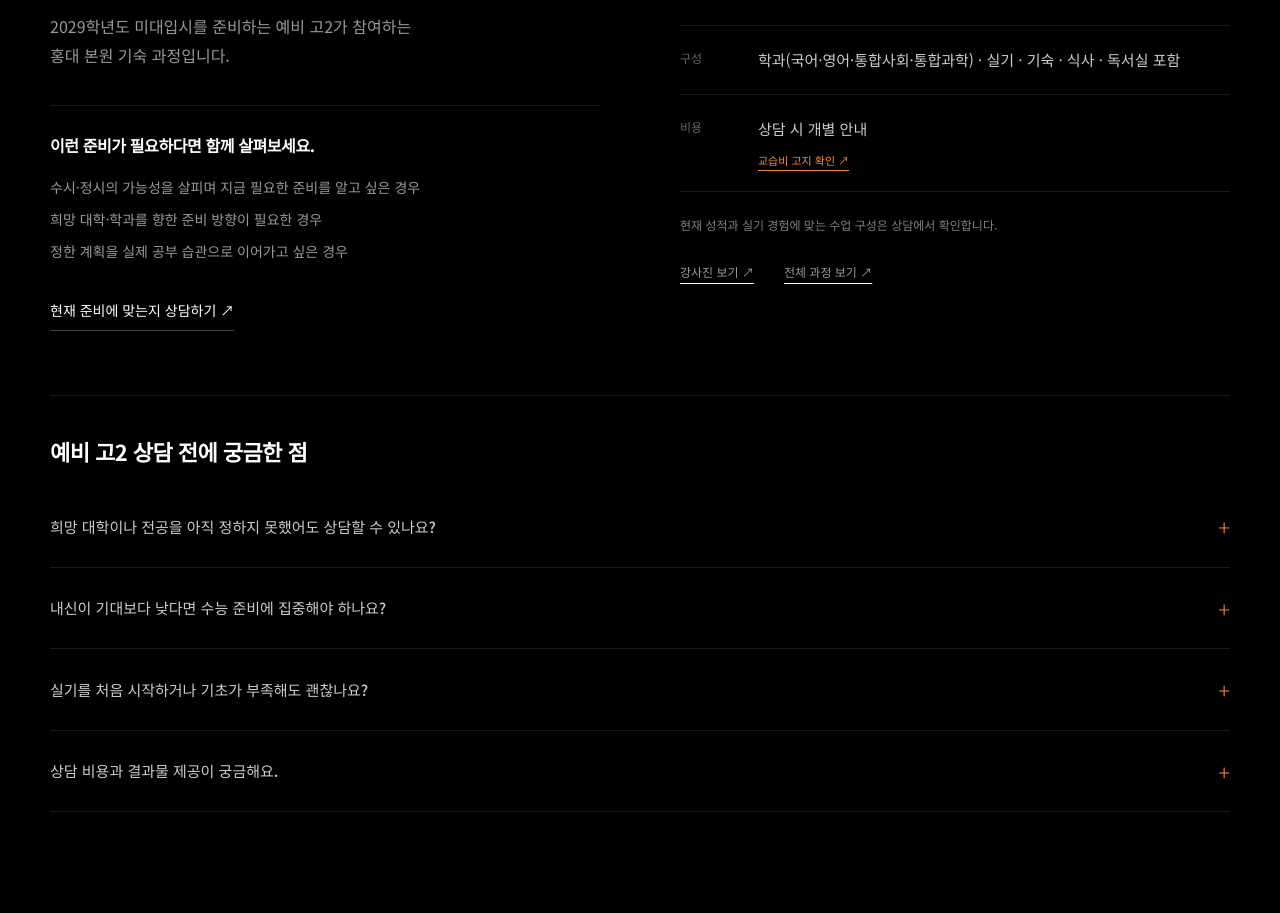
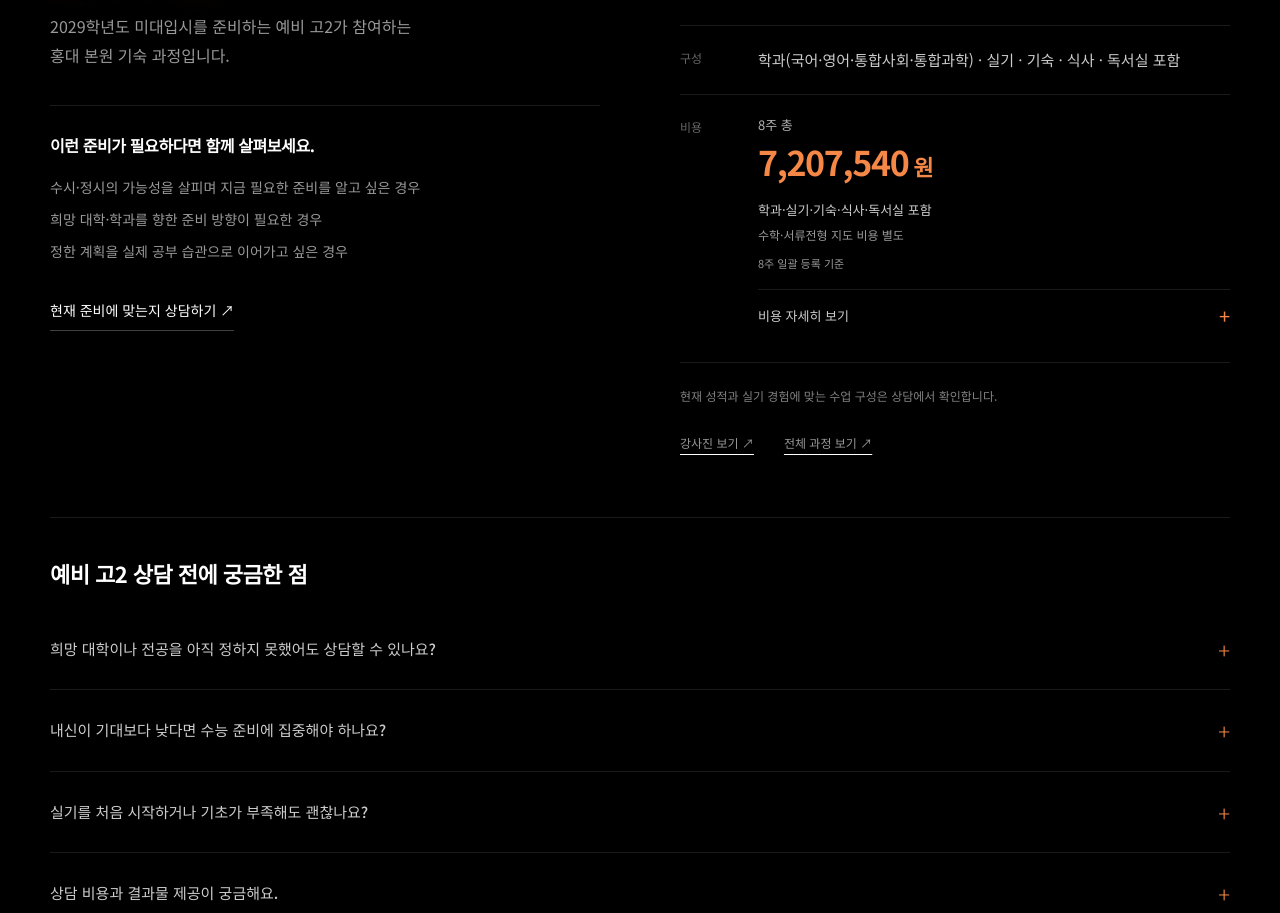
Before and after one commit to gyhan0223/v0-art-academy-website, a Next.js app: page /winter/grade-11 in a window 1280 px wide. Shown: the part 7187-8100 px from the top of the page. Built offline with nearby package versions, Linux system fonts and the light colour scheme.

Commit message:
Show eight-week tuition on the grade 11 winter page

```diff
--- a/app/winter/grade-11/grade11.css
+++ b/app/winter/grade-11/grade11.css
@@ -74,6 +74,26 @@
 @media(max-width:1000px){.g11-why-grid{gap:16px}.g11-why-card{padding:24px 20px}.g11-why-card h3{font-size:18px}.g11-why-icon{gap:12px}.g11-why-icon svg{width:54px}.g11-why-progress{padding:18px 14px}}
 @media(max-width:700px){.g11-why-grid{grid-template-columns:1fr;margin-top:30px;gap:18px}.g11-why-card{padding:26px 24px;border-radius:18px}.g11-why-card h3{font-size:21px}.g11-why-icon{margin-bottom:18px;gap:20px}.g11-why-icon svg{width:64px}.g11-why-icon>span{font-size:13px}.g11-why-card>p{font-size:14px}.g11-why-progress{margin:22px 0;padding:20px}.g11-why-progress strong{font-size:14px}.g11-why-evidence summary{font-size:13px;line-height:1.8}.g11-why-evidence-grid{grid-template-columns:1fr;gap:12px}.g11-why-bridge{margin-top:32px;text-align:left}.g11-why-bridge>p:first-child{font-size:20px}.g11-why-bridge>p+p{font-size:15px}}
 
+.g11 .g11-tuition{min-width:0}
+.g11 .g11-tuition-total{margin:0;line-height:1.4}
+.g11-tuition-total>span{display:block;font-size:13px;color:#ffffffb3}
+.g11-tuition-total>strong{display:block;margin-top:4px;font-size:clamp(26px,3.6vw,34px);font-weight:700;letter-spacing:-.04em;color:#f58846;white-space:nowrap;font-variant-numeric:tabular-nums}
+.g11-tuition-total>strong>span{margin-left:5px;font-size:.65em}
+.g11 .g11-tuition-includes{margin-top:12px;font-size:13px;line-height:1.8;color:#ffffffcc;word-break:keep-all}
+.g11 .g11-tuition-excludes{margin-top:3px;font-size:12px;line-height:1.8;color:#ffffff99;word-break:keep-all}
+.g11 .g11-tuition-condition{margin-top:8px;font-size:11px;line-height:1.8;color:#ffffff99}
+.g11-tuition-details{margin-top:16px;border-top:1px solid #ffffff1a}
+.g11-tuition-details>summary{display:flex;align-items:center;justify-content:space-between;gap:12px;min-height:44px;padding:8px 0;list-style:none;cursor:pointer;font-size:13px;color:#ffffffcc}
+.g11-tuition-details>summary::-webkit-details-marker{display:none}
+.g11-tuition-details>summary>span{font-size:20px;color:#f58846}
+.g11-tuition-details[open]>summary>span{transform:rotate(45deg)}
+.g11-tuition-details>summary:focus-visible{outline:2px solid #f58846;outline-offset:4px}
+.g11-tuition-breakdown{padding:4px 0 12px}
+.g11-tuition-breakdown ul{margin:0;padding:0;list-style:none}
+.g11-tuition-breakdown li{display:flex;flex-wrap:wrap;justify-content:space-between;gap:6px 12px;padding:8px 0;font-size:12px;line-height:1.7;color:#ffffff99}
+.g11-tuition-breakdown li strong{font-weight:500;color:#ffffffcc;white-space:nowrap;font-variant-numeric:tabular-nums}
+.g11 .g11-tuition-breakdown p{margin-top:12px;font-size:11px;line-height:1.8;color:#ffffff99;word-break:keep-all}
+
 /* Reading links glide into the next section; native scrolling stays interruptible. */
 html:has(.g11){scroll-behavior:smooth}
 @media(prefers-reduced-motion:reduce){html:has(.g11){scroll-behavior:auto}}
--- a/components/winter/Grade11Landing.tsx
+++ b/components/winter/Grade11Landing.tsx
@@ -1,6 +1,6 @@
 import { CAMP_INFO } from "@/lib/winter-camp";
 import { NAVER_BOOKING_WINTER_URL } from "@/lib/contact";
-import { Grade11Routine, Grade11Report } from "@/components/winter/Grade11Program";
+import { Grade11Routine, Grade11Report, Grade11Tuition } from "@/components/winter/Grade11Program";
 import WinterAudienceNav from "@/components/winter/WinterAudienceNav";
 import Grade11WinterTime from "@/components/winter/Grade11WinterTime";
 import Grade11PreparationWhy from "@/components/winter/Grade11PreparationWhy";
@@ -44,7 +44,7 @@ export default function Grade11Landing() {
     <Grade11Report/>
 
     <section className="rt-section rt-camp g12-camp" id="camp"><div className="rt-wrap">
-      <div className="rt-camp-layout"><div><p className="rt-kicker">07 · 준비를 실행할 모다고의 8주</p><h2>2027 모다고<br/><em>윈터스쿨.</em></h2><p className="rt-intro">2029학년도 미대입시를 준비하는 예비 고2가 참여하는<br/>홍대 본원 기숙 과정입니다.</p><div className="rt-camp-fit"><h3>이런 준비가 필요하다면 함께 살펴보세요.</h3><p>수시·정시의 가능성을 살피며 지금 필요한 준비를 알고 싶은 경우<br/>희망 대학·학과를 향한 준비 방향이 필요한 경우<br/>정한 계획을 실제 공부 습관으로 이어가고 싶은 경우</p></div><a className="rt-textlink g12-camp-contact" href={NAVER_BOOKING_WINTER_URL} data-winter-placement="grade11_camp">현재 준비에 맞는지 상담하기 ↗</a></div><div className="rt-camp-facts"><dl><div><dt>기간</dt><dd>{CAMP_INFO.period}</dd></div><div><dt>장소</dt><dd>{CAMP_INFO.venueName}</dd></div><div><dt>대상</dt><dd>{CAMP_INFO.target}</dd></div><div><dt>구성</dt><dd>{CAMP_INFO.tuitionIncludes}</dd></div><div><dt>비용</dt><dd>{CAMP_INFO.tuition}<a href="/tuition">교습비 고지 확인 ↗</a></dd></div></dl><p className="rt-micro">현재 성적과 실기 경험에 맞는 수업 구성은 상담에서 확인합니다.</p><div className="rt-detail-links"><a href="/winter/teachers">강사진 보기 ↗</a><a href="/winter">전체 과정 보기 ↗</a></div></div></div>
+      <div className="rt-camp-layout"><div><p className="rt-kicker">07 · 준비를 실행할 모다고의 8주</p><h2>2027 모다고<br/><em>윈터스쿨.</em></h2><p className="rt-intro">2029학년도 미대입시를 준비하는 예비 고2가 참여하는<br/>홍대 본원 기숙 과정입니다.</p><div className="rt-camp-fit"><h3>이런 준비가 필요하다면 함께 살펴보세요.</h3><p>수시·정시의 가능성을 살피며 지금 필요한 준비를 알고 싶은 경우<br/>희망 대학·학과를 향한 준비 방향이 필요한 경우<br/>정한 계획을 실제 공부 습관으로 이어가고 싶은 경우</p></div><a className="rt-textlink g12-camp-contact" href={NAVER_BOOKING_WINTER_URL} data-winter-placement="grade11_camp">현재 준비에 맞는지 상담하기 ↗</a></div><div className="rt-camp-facts"><dl><div><dt>기간</dt><dd>{CAMP_INFO.period}</dd></div><div><dt>장소</dt><dd>{CAMP_INFO.venueName}</dd></div><div><dt>대상</dt><dd>{CAMP_INFO.target}</dd></div><div><dt>구성</dt><dd>{CAMP_INFO.tuitionIncludes}</dd></div><div><dt>비용</dt><dd><Grade11Tuition/></dd></div></dl><p className="rt-micro">현재 성적과 실기 경험에 맞는 수업 구성은 상담에서 확인합니다.</p><div className="rt-detail-links"><a href="/winter/teachers">강사진 보기 ↗</a><a href="/winter">전체 과정 보기 ↗</a></div></div></div>
       <div className="g12-faq"><h3>예비 고2 상담 전에 궁금한 점</h3>{faqs.map(item => <details key={item.question}><summary>{item.question}<span aria-hidden="true">+</span></summary><p>{item.answer}</p></details>)}</div>
     </div></section>
 
--- a/components/winter/Grade11Program.tsx
+++ b/components/winter/Grade11Program.tsx
@@ -1,4 +1,4 @@
-import { CAMP_INFO } from "@/lib/winter-camp";
+import { CAMP_INFO, WINTER_CAMP_TUITION } from "@/lib/winter-camp";
 import {
   WEEKDAY_SCHEDULE,
   WEEKEND_SCHEDULE,
@@ -27,6 +27,34 @@ const reportContents = [
   { title: "생활 기록", description: "출결과 자습 참여, 기상·취침 등 하루 일과를 살펴봅니다." },
   { title: "다음 계획", description: "선생님이 잘한 점과 어려운 점을 짚고, 다음 2주의 공부 계획을 안내합니다." },
 ];
+
+export function Grade11Tuition() {
+  const { firstFourWeeks, finalFourWeeks } = WINTER_CAMP_TUITION;
+  const total = firstFourWeeks + finalFourWeeks;
+
+  return (
+    <div className="g11-tuition">
+      <p className="g11-tuition-total">
+        <span>8주 총</span>
+        <strong>{total.toLocaleString("ko-KR")}<span>원</span></strong>
+      </p>
+      <p className="g11-tuition-includes">학과·실기·기숙·식사·독서실 포함</p>
+      <p className="g11-tuition-excludes">수학·서류전형 지도 비용 별도</p>
+      <p className="g11-tuition-condition">8주 일괄 등록 기준</p>
+      <details className="g11-tuition-details">
+        <summary>비용 자세히 보기<span aria-hidden="true">+</span></summary>
+        <div className="g11-tuition-breakdown">
+          <ul>
+            <li><span>첫 4주</span><strong>{firstFourWeeks.toLocaleString("ko-KR")}원</strong></li>
+            <li><span>뒤 4주</span><strong>{finalFourWeeks.toLocaleString("ko-KR")}원</strong></li>
+          </ul>
+          <p>8주 일괄 등록 시 적용되는 금액입니다.</p>
+          <a href="/tuition">교습비 고지 확인 ↗</a>
+        </div>
+      </details>
+    </div>
+  );
+}
 
 function ScheduleBlock({ block }: { block: TimeBlock }) {
   return (
--- a/lib/winter-camp.ts
+++ b/lib/winter-camp.ts
@@ -38,12 +38,18 @@ export const CAMP_INFO = {
   /** D-day 자동 계산용 실제 마감일 (KST 기준) */
   deadlineISO: "2027-01-03",
 
-  // 수강료 — 구체 금액은 홈페이지에 게시하지 않고 상담 시 개별 안내.
+  // 공통 수강료 안내. 예비 고2 페이지는 아래 WINTER_CAMP_TUITION의 8주 금액을 공개합니다.
   // 법정 교습비 고지는 /tuition 페이지(학원등록번호 제02201000109호)에 게시.
   tuition: "상담 시 개별 안내",
   tuitionIncludes: "학과(국어·영어·통합사회·통합과학) · 실기 · 기숙 · 식사 · 독서실 포함",
   earlyBird:
     "8주 일괄 등록 시 뒤 4주 35% 할인 적용 (월별 개별 납부 시 할인 적용 불가)",
+} as const;
+
+/** 사용자가 확인한 2027 겨울방학캠프 8주 일괄 등록 금액. 여름캠프 4주 비용과 구분합니다. */
+export const WINTER_CAMP_TUITION = {
+  firstFourWeeks: 4_320_000,
+  finalFourWeeks: 2_887_540,
 } as const;
 
 /**
```
